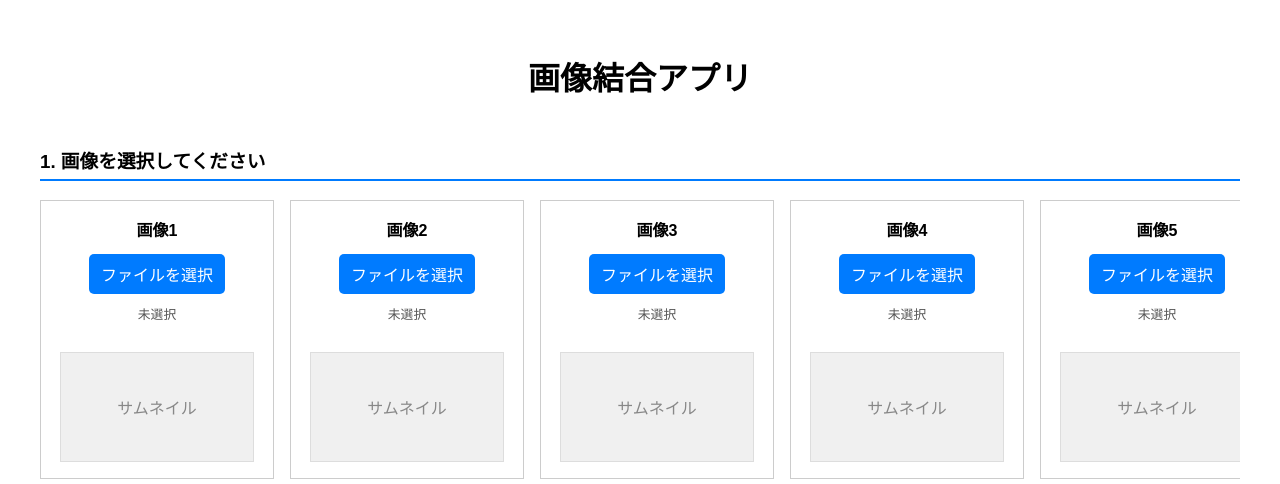
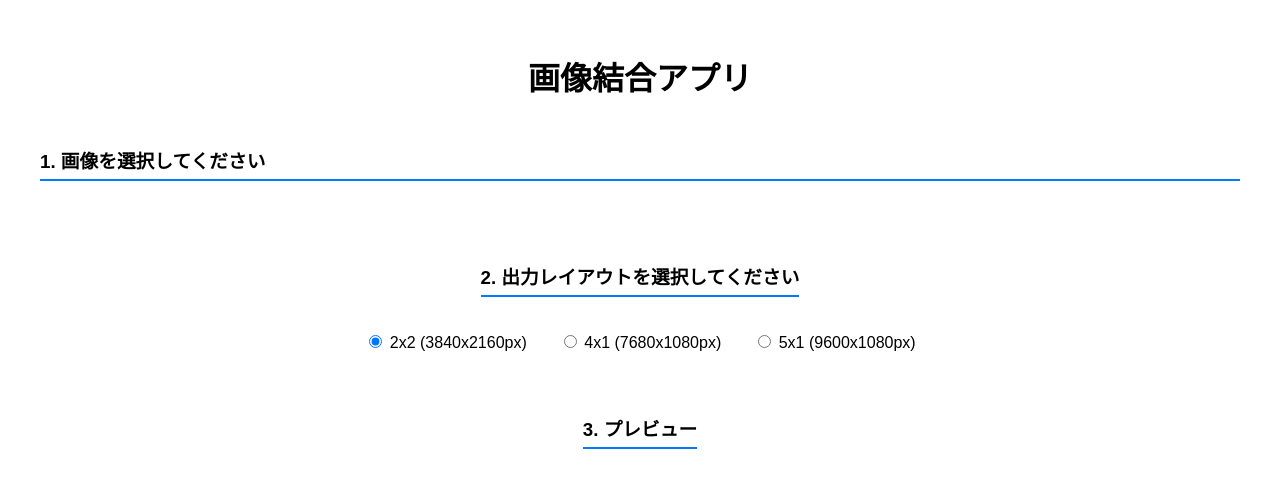
Before and after one commit to masatoooooon/flask-hello-render, a Flask app: page / in a window 1280 px wide. Shown: the top 484 px of the page. Run offline with Flask 3, Linux system fonts and the light colour scheme.

Commit message:
Update index.html

```diff
--- a/templates/index.html
+++ b/templates/index.html
@@ -58,7 +58,6 @@
             text-align: center;
         }
 
-        /* ★新規: 個別サムネイルの表示エリアのスタイル */
         .slot-preview {
             width: 192px;
             height: 108px;
@@ -110,38 +109,21 @@
     <form action="/combine" method="post" enctype="multipart/form-data">
 
         <h3>1. 画像を選択してください</h3>
-        <div class="image-slots-container">
-            <script>
-                // ★変更点: 各スロットに個別サムネイル表示用のdivを追加
-                for (let i = 1; i <= 5; i++) {
-                    document.write(`
-                        <div class="image-slot">
-                            <label class="slot-title">画像${i}</label>
-                            <label for="image${i}" class="file-select-button">ファイルを選択</label>
-                            <input type="file" id="image${i}" name="image_files" accept="image/*" onchange="handleFileSelect(${i-1}, this)">
-                            <div id="filename${i}" class="filename-display">未選択</div>
-                            <div id="slot-preview-${i}" class="slot-preview">
-                                <span>サムネイル</span>
-                            </div>
-                        </div>
-                    `);
-                }
-            </script>
-        </div>
+        <div class="image-slots-container"></div>
 
         <div class="center-container">
             <h3>2. 出力レイアウトを選択してください</h3>
             <div class="layout-options">
                 <span>
-                    <input type="radio" id="layout_2x2" name="layout" value="2x2" checked onchange="updatePreviewCanvas()">
+                    <input type="radio" id="layout_2x2" name="layout" value="2x2" checked>
                     <label for="layout_2x2">2x2 (3840x2160px)</label>
                 </span>
                 <span>
-                    <input type="radio" id="layout_4x1" name="layout" value="4x1" onchange="updatePreviewCanvas()">
+                    <input type="radio" id="layout_4x1" name="layout" value="4x1">
                     <label for="layout_4x1">4x1 (7680x1080px)</label>
                 </span>
                 <span>
-                    <input type="radio" id="layout_5x1" name="layout" value="5x1" onchange="updatePreviewCanvas()">
+                    <input type="radio" id="layout_5x1" name="layout" value="5x1">
                     <label for="layout_5x1">5x1 (9600x1080px)</label>
                 </span>
             </div>
@@ -158,11 +140,12 @@
     </form>
 
     <script>
+        // --- ★変更点: JavaScriptロジックを全面的に修正・改善 ---
         const canvas = document.getElementById('output-preview-canvas');
         const ctx = canvas.getContext('2d');
         let previewSources = new Array(5).fill(null);
 
-        // ★変更点: ファイル選択時に個別サムネイルも更新する
+        // --- ファイル選択時の処理 ---
         function handleFileSelect(index, input) {
             const filenameContainer = document.getElementById(`filename${index + 1}`);
             const slotPreviewContainer = document.getElementById(`slot-preview-${index + 1}`);
@@ -173,28 +156,29 @@
                     const dataUrl = e.target.result;
                     previewSources[index] = dataUrl;
 
-                    // 個別サムネイルを更新
-                    slotPreviewContainer.innerHTML = ''; // 中身をクリア
+                    slotPreviewContainer.innerHTML = '';
                     const img = document.createElement('img');
                     img.src = dataUrl;
                     slotPreviewContainer.appendChild(img);
 
-                    updatePreviewCanvas(); // メインプレビューも更新
+                    updatePreviewCanvas();
                 };
                 reader.readAsDataURL(input.files[0]);
                 filenameContainer.textContent = input.files[0].name;
             } else {
                 previewSources[index] = null;
                 filenameContainer.textContent = '未選択';
-                slotPreviewContainer.innerHTML = '<span>サムネイル</span>'; // デフォルトに戻す
+                slotPreviewContainer.innerHTML = '<span>サムネイル</span>';
                 updatePreviewCanvas();
             }
         }
 
+        // --- レイアウト変更時の処理 ---
         document.querySelectorAll('input[name="layout"]').forEach(radio => {
             radio.addEventListener('change', updatePreviewCanvas);
         });
 
+        // --- プレビュー描画のメイン関数 ---
         async function updatePreviewCanvas() {
             const layout = document.querySelector('input[name="layout"]:checked').value;
             let canvasWidth, canvasHeight, slots = [];
@@ -224,7 +208,7 @@
                 return new Promise((resolve) => {
                     const img = new Image();
                     img.onload = () => resolve(img);
-                    img.onerror = () => resolve(null); // エラー時も解決
+                    img.onerror = () => resolve(null);
                     img.src = src;
                 });
             });
@@ -246,19 +230,4 @@
                     ctx.fillStyle = '#f0f0f0';
                     ctx.fillRect(slot.x, slot.y, slot.w, slot.h);
                     ctx.drawImage(img, 0, 0, img.width, img.height,
-                                  slot.x + centerShift_x, slot.y + centerShift_y, img.width * ratio, img.height * ratio);
-                } else {
-                    ctx.fillStyle = '#f0f0f0';
-                    ctx.fillRect(slot.x, slot.y, slot.w, slot.h);
-                    ctx.strokeStyle = '#888';
-                    ctx.strokeRect(slot.x, slot.y, slot.w, slot.h);
-                    ctx.fillStyle = '#333';
-                    ctx.fillText(`画像${index + 1}`, slot.x + slot.w / 2, slot.y + slot.h / 2);
-                }
-            });
-        }
-
-        document.addEventListener('DOMContentLoaded', updatePreviewCanvas);
-    </script>
-</body>
-</html>
+                                  slot
```
